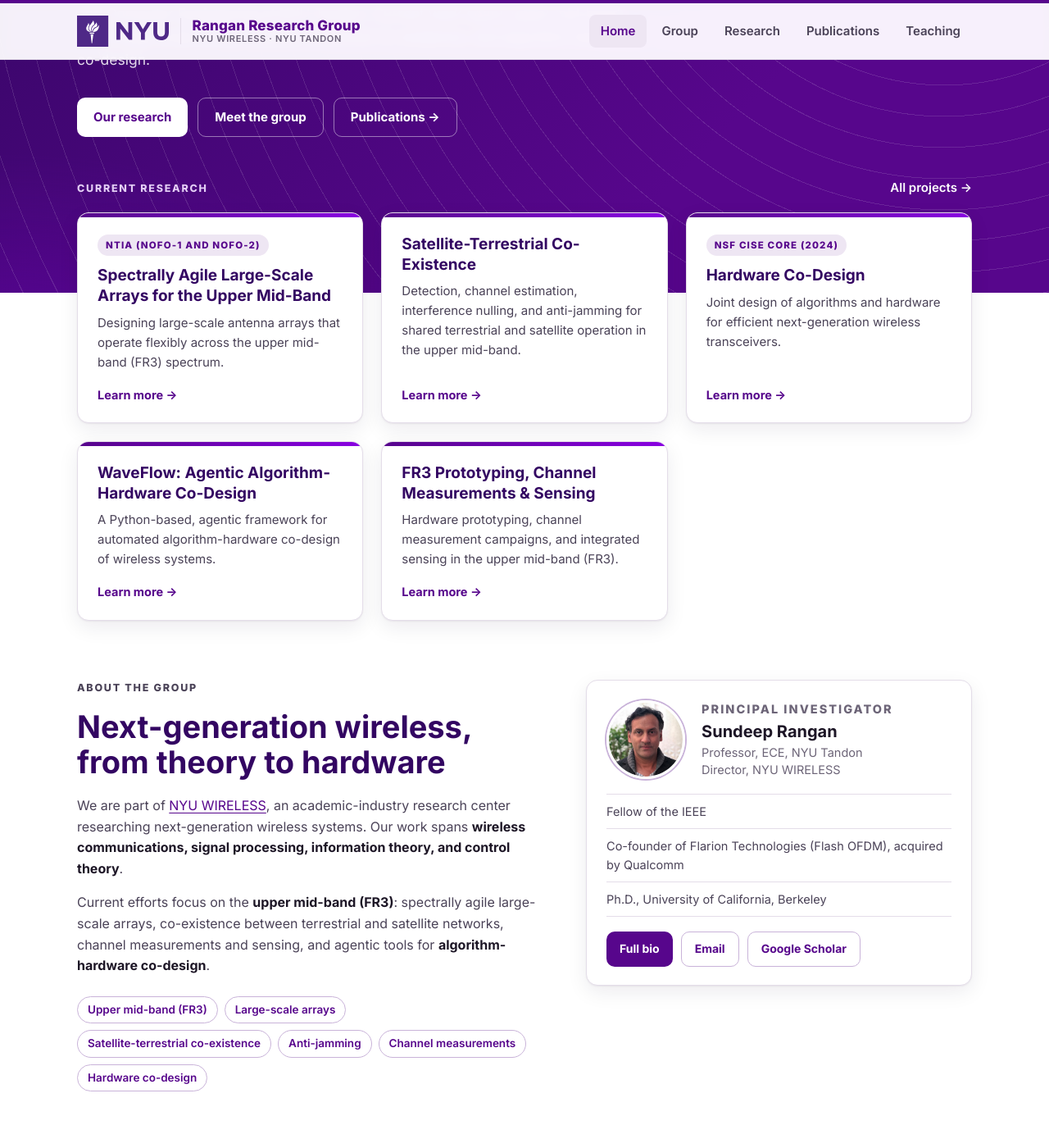
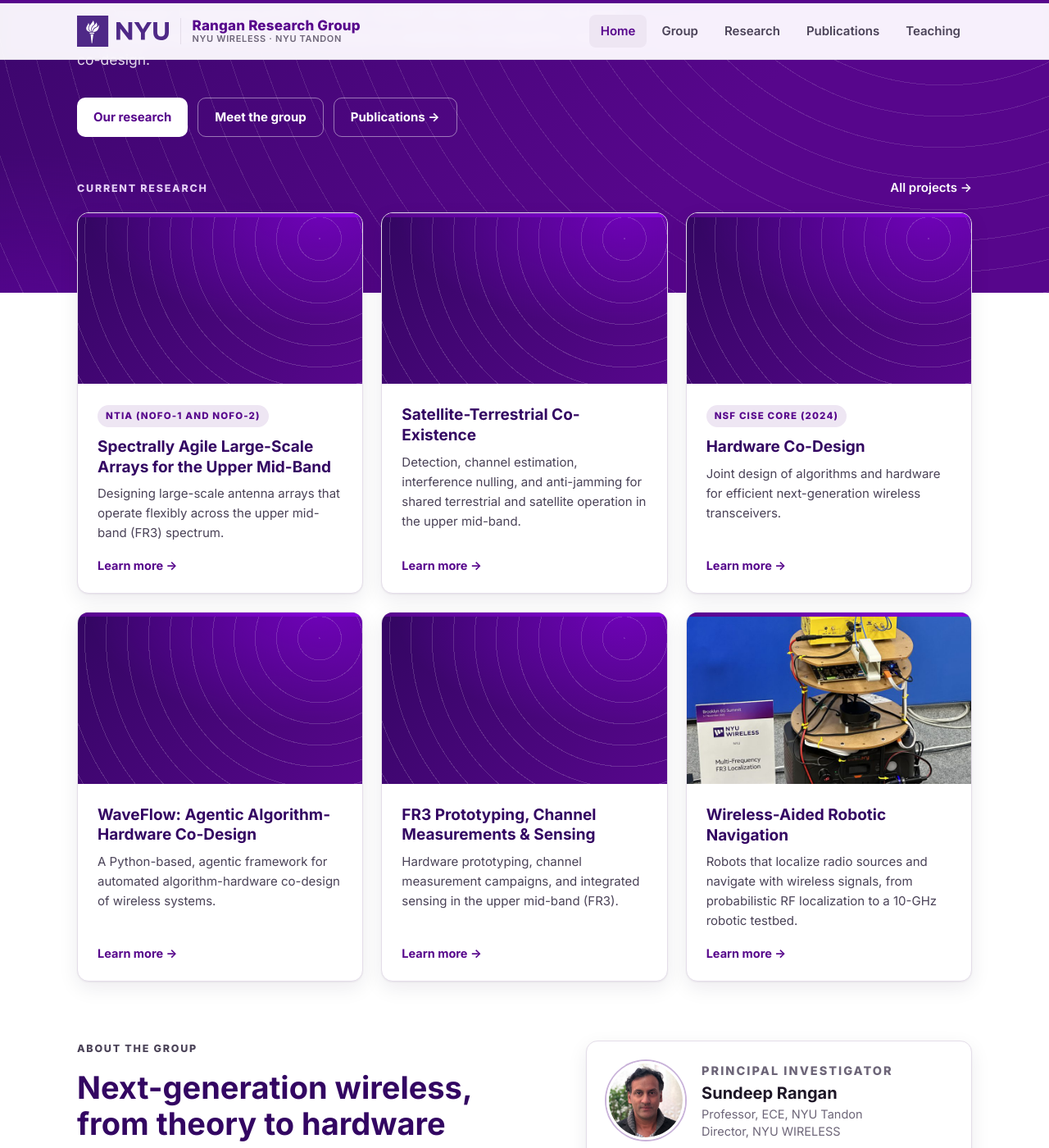
Before and after one commit to sdrangan/sdrangan.github.io, a Jekyll site: the page built from index.html, in a window 1280 px wide and 1400 px high, scrolled down 413 px. Shown: the whole window at 82% size. Built offline with Jekyll 4.4.1, drawn with Linux system fonts in a browser that asks for light colours.

Commit message:
Add Wireless-Aided Robotic Navigation project page
Organized around three research areas (probabilistic source localization,
wireless-aided navigation, robotic platform), with Haozhe Lei's figures and
LinkedIn video. Project cards without a thumbnail get a violet banner.

Co-Authored-By: Claude Opus 5.5 <noreply@anthropic.com>

```diff
--- a/_includes/project-card.html
+++ b/_includes/project-card.html
@@ -2,6 +2,8 @@
 <a class="project-card" href="{{ p.url | relative_url }}">
   {% if p.thumbnail and p.thumbnail != '' %}
   <img class="project-thumb" src="{{ p.thumbnail | relative_url }}" alt="">
+  {% else %}
+  <div class="project-thumb project-thumb-blank" aria-hidden="true"></div>
   {% endif %}
   <div class="project-body">
     {% if p.sponsor and p.sponsor != '' %}<span class="tag">{{ p.sponsor }}</span>{% endif %}
--- a/_layouts/project.html
+++ b/_layouts/project.html
@@ -11,7 +11,7 @@ layout: default
 </section>
 
 <section class="page-body">
-  <div class="container prose prose-narrow">
+  <div class="container prose{% unless page.wide %} prose-narrow{% endunless %}">
 {{ content }}
   </div>
 </section>
--- /dev/null
+++ b/_projects/wireless-robotic-navigation.md
@@ -0,0 +1,87 @@
+---
+title: "Wireless-Aided Robotic Navigation"
+order: 6
+summary: "Robots that localize radio sources and navigate with wireless signals, from probabilistic RF localization to a 10-GHz robotic testbed."
+sponsor: ""
+thumbnail: "/assets/images/projects/robotic-navigation/thumb.jpg"
+wide: true
+---
+
+<div class="two-col project-intro">
+  <div class="about-text" markdown="1">
+<p class="section-label">Overview</p>
+
+Wireless signals carry rich spatial information in their multipath, and a robot
+can use them to find a radio source and navigate toward it, even when cameras
+and maps are incomplete. But a single RF measurement is usually ambiguous:
+blockage and reflections leave several plausible source locations.
+
+We treat this as **probabilistic inference**: learn full belief maps over where
+a transmitter could be, use those beliefs to **guide a robot's search**, and
+validate everything on a **10-GHz robotic testbed** in the upper mid-band (FR3).
+
+[Full project details on Haozhe Lei's site &rarr;](https://panshark.github.io/projects/){: .btn .btn-primary}
+  </div>
+  <figure class="video-embed">
+    <div class="video-embed-frame">
+      <iframe src="https://www.linkedin.com/embed/feed/update/urn:li:ugcPost:7518355941885612033?compact=1" title="Finding the Invisible: Wireless Source Localization" loading="lazy" allowfullscreen></iframe>
+    </div>
+    <figcaption>Finding the Invisible: Wireless Source Localization. H. Lei, R. Chen, Y. Jiang, A. Dhananjay, S. Rangan. <a href="https://www.linkedin.com/feed/update/urn:li:ugcPost:7518355941885612033/">View on LinkedIn</a></figcaption>
+  </figure>
+</div>
+
+<div class="vectors">
+
+  <article class="vector">
+    <a class="vector-media" href="{{ '/assets/images/projects/robotic-navigation/localization.jpg' | relative_url }}">
+      <img src="{{ '/assets/images/projects/robotic-navigation/localization.jpg' | relative_url }}" alt="LOCUS-DT: a measured RF snapshot is matched against ray-traced digital-twin candidates to produce a posterior over transmitter location" loading="lazy">
+    </a>
+    <div class="vector-text">
+      <span class="thrust-num">Research area 1</span>
+      <h3>Probabilistic source localization</h3>
+      <p>Rather than forcing an ambiguous RF snapshot into one coordinate, we learn full posterior distributions over transmitter location, preserving directional and multimodal uncertainty. Our methods match measured multipath against ray-traced wireless digital twins, learn measurement-conditioned likelihoods, jointly infer position and heading, and keep working when the robot has mapped only part of its environment.</p>
+      <ul class="subthrusts">
+        <li><a href="https://panshark.github.io/projects/locus-dt-digital-twin-localization/">LOCUS-DT</a><span>Digital-twin posterior localization</span></li>
+        <li><a href="https://panshark.github.io/projects/mccle-full-posterior-localization/">MC-CLE</a><span>Learned full-posterior likelihoods</span></li>
+        <li><a href="https://panshark.github.io/projects/magnetar-joint-rf-pose-inference/">MAGNETAR</a><span>Joint position &amp; heading inference</span></li>
+        <li><a href="https://panshark.github.io/projects/maple-rf-partial-map-localization/">MAPLE-RF</a><span>Localization with partial maps</span></li>
+      </ul>
+    </div>
+  </article>
+
+  <article class="vector">
+    <a class="vector-media" href="{{ '/assets/images/projects/robotic-navigation/navigation.webp' | relative_url }}">
+      <img src="{{ '/assets/images/projects/robotic-navigation/navigation.webp' | relative_url }}" alt="Animation of a robot's camera view and predicted map as a wireless-guided navigation policy searches an indoor environment" loading="lazy">
+    </a>
+    <div class="vector-text">
+      <span class="thrust-num">Research area 2</span>
+      <h3>Wireless-aided navigation</h3>
+      <p>Belief maps become guidance for a robot's search policy. Using ray-traced digital twins as a physics-informed prior, our reinforcement-learning agents navigate unseen indoor environments toward a transmitter zero-shot, with the robot's SLAM system supplying the map and pose.</p>
+      <ul class="subthrusts">
+        <li><a href="https://panshark.github.io/projects/wireless-indoor-navigation/">Wireless-guided indoor navigation</a><span>Physics-informed RL</span></li>
+      </ul>
+    </div>
+  </article>
+
+  <article class="vector">
+    <a class="vector-media" href="{{ '/assets/images/projects/robotic-navigation/mobifr3.jpg' | relative_url }}">
+      <img src="{{ '/assets/images/projects/robotic-navigation/mobifr3.jpg' | relative_url }}" alt="The MobiFR3 robot, a TurtleBot4 carrying a Pi-Radio FR3 transceiver, at the Brooklyn 6G Summit 2025" loading="lazy">
+    </a>
+    <div class="vector-text">
+      <span class="thrust-num">Research area 3</span>
+      <h3>Robotic experimental platform</h3>
+      <p><strong>MobiFR3</strong> is our 10-GHz robotic RF testbed. It pairs Pi-Radio SDR channel sounding and Vivaldi antennas with TurtleBot4 / ROS 2 robots, LiDAR, odometry, and RGB sensing, so every RF measurement is tied to a precise robot pose. Measurement-aligned Sionna RT scenes calibrate simulation to the hardware, connecting simulation-trained models to physical experiments.</p>
+      <ul class="subthrusts">
+        <li><a href="https://panshark.github.io/projects/wireless-robotics-platform/">MobiFR3 testbed</a><span>Brooklyn 6G Summit 2025 demo</span></li>
+      </ul>
+    </div>
+  </article>
+
+</div>
+
+<p class="credit">Figures and video courtesy of Haozhe Lei.</p>
+
+## People
+
+- [Haozhe Lei](https://panshark.github.io/) (lead), Ruibin Chen, Yuhan Jiang
+- Collaborator: Aditya Dhananjay
--- a/assets/css/style.css
+++ b/assets/css/style.css
@@ -237,6 +237,12 @@ h3 { font-size: 19px; line-height: 1.3; margin: 0 0 8px; color: var(--ink); }
 }
 .project-card:hover { transform: translateY(-3px); box-shadow: 0 2px 4px rgba(30, 10, 50, .06), 0 16px 36px rgba(40, 6, 70, .16); color: inherit; }
 .project-thumb { width: 100%; aspect-ratio: 5 / 3; object-fit: cover; }
+.project-thumb-blank { /* stand-in until a project has its own thumbnail */
+  background:
+    repeating-radial-gradient(circle at 85% 15%, rgba(255, 255, 255, .16) 0 1px, transparent 1px 26px),
+    radial-gradient(400px 200px at 85% 0%, rgba(137, 0, 225, .6), transparent 70%),
+    linear-gradient(135deg, var(--violet-deep), var(--violet));
+}
 .project-body { padding: 26px 24px 22px; display: flex; flex-direction: column; flex: 1; }
 .project-body .tag { align-self: flex-start; }
 .project-body h3 { color: var(--violet-deep); font-size: 19px; }
@@ -244,6 +250,49 @@ h3 { font-size: 19px; line-height: 1.3; margin: 0 0 8px; color: var(--ink); }
 .project-body .more { margin-top: auto; font-weight: 700; font-size: 14.5px; color: var(--violet); }
 .project-card:hover .more { color: var(--violet-ultra); }
 .prose .project-grid { margin-top: 8px; }
+
+/* Project page: intro + embedded video */
+.project-intro { margin-bottom: 56px; align-items: center; }
+.video-embed { margin: 0; }
+.video-embed-frame {
+  aspect-ratio: 504 / 399; width: 100%; border-radius: 18px; overflow: hidden;
+  background: var(--violet-deep); box-shadow: 0 20px 60px rgba(40, 6, 70, .22);
+}
+.video-embed-frame iframe { width: 100%; height: 100%; border: 0; display: block; }
+.video-embed figcaption { font-size: 14px; color: var(--muted); margin-top: 12px; }
+
+/* Project page: research-area rows (image + text, alternating sides) */
+.vectors { display: grid; gap: 28px; }
+.vector {
+  display: grid; grid-template-columns: 1.15fr 1fr; gap: 36px; align-items: center;
+  background: #fff; border: 1px solid var(--line); border-radius: 18px; box-shadow: var(--shadow);
+  padding: 28px; position: relative; overflow: hidden;
+}
+.vector::before {
+  content: ""; position: absolute; top: 0; left: 0; right: 0; height: 5px;
+  background: linear-gradient(90deg, var(--violet), var(--violet-ultra));
+}
+.vector:nth-child(even) .vector-media { order: 2; }
+.vector-media {
+  display: grid; place-items: center; background: var(--bg-alt); border-radius: 12px; padding: 12px;
+}
+.vector-media img { max-height: 420px; width: auto; max-width: 100%; border-radius: 8px; }
+.thrust-num { font-size: 12.5px; font-weight: 800; letter-spacing: .14em; color: var(--violet-ultra); text-transform: uppercase; }
+.prose .vector h3 { font-size: 23px; margin: 6px 0 10px; color: var(--violet-deep); }
+.vector-text > p { font-size: 15.5px; margin: 0 0 16px; }
+.subthrusts { list-style: none; margin: 0; padding: 0 !important; border-top: 1px solid var(--line); }
+.prose .subthrusts li {
+  display: flex; justify-content: space-between; gap: 16px; padding: 9px 0; margin: 0;
+  border-bottom: 1px solid var(--line); font-size: 14.5px;
+}
+.subthrusts li a { font-weight: 700; text-decoration: none; }
+.subthrusts li a:hover { text-decoration: underline; }
+.subthrusts li span { color: var(--muted); text-align: right; }
+.prose .credit { font-size: 13.5px; color: var(--muted); margin-top: 14px; }
+@media (max-width: 860px) {
+  .vector { grid-template-columns: 1fr; gap: 20px; padding: 22px 18px; }
+  .vector:nth-child(even) .vector-media { order: 0; }
+}
 
 /* PI card (home) */
 .pi-card { padding: 0; overflow: hidden; }
```
Also changed, not shown: assets/images/projects/robotic-navigation/localization.jpg (added), assets/images/projects/robotic-navigation/mobifr3.jpg (added), assets/images/projects/robotic-navigation/navigation.webp (added), assets/images/projects/robotic-navigation/thumb.jpg (added).
